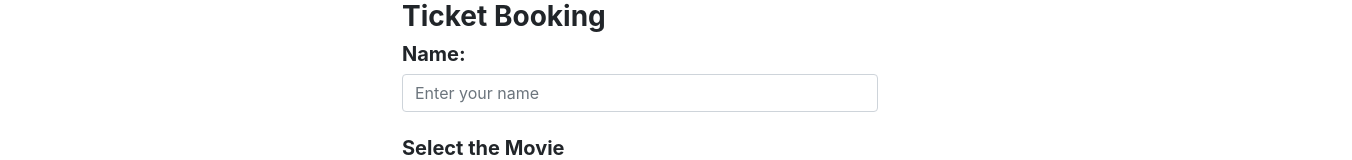
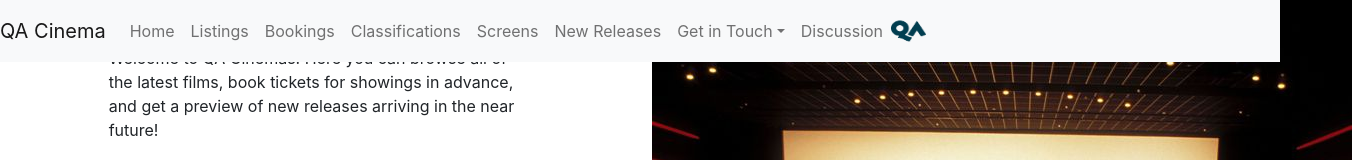
Before and after one commit to Kevin123-Repo/QACinemas_Group_Project, a React (Create React App) app in the folder front-end/: page / in a window 1280 px wide. Shown: the top 160 px of the page, 1352 px wide, since content can reach past the window. Built offline with nearby package versions, Linux system fonts and the light colour scheme; no server answers; what google-maps-react would draw is missing.

Commit message:
JU: changed app.js back to default

```diff
--- a/front-end/src/App.js
+++ b/front-end/src/App.js
@@ -14,7 +14,7 @@ import TicketBooking from './Components/TicketBooking/TicketBooking';
 function App() {
   return (
     <>
-      {/* <Router>
+      <Router>
         <NavBar />
         <Switch>
           <Route exact path="/">
@@ -43,8 +43,8 @@ function App() {
           </Route>
         </Switch>
         <FooterBar />
-      </Router> */}
-      <TicketBooking/>
+      </Router>
+
     </>
   );
 }
```
